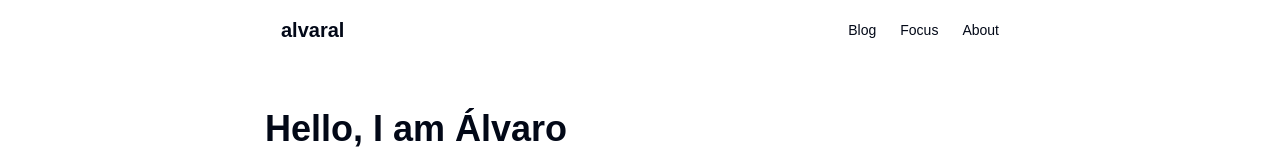
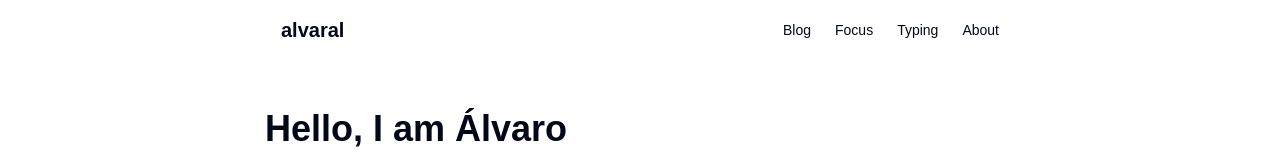
Before and after one commit to alvaral/alvaral, a Next.js app: page / in a window 1280 px wide. Shown: the top 160 px of the page. Built offline with nearby package versions, Linux system fonts and the light colour scheme; no server answers; the database is empty.

Commit message:
feat(nav): link typing page

```diff
--- a/src/app/sitemap.ts
+++ b/src/app/sitemap.ts
@@ -10,6 +10,7 @@ const staticRoutes = [
   { path: "/blog", priority: 0.8 },
   { path: "/about", priority: 0.7 },
   { path: "/focus", priority: 0.6 },
+  { path: "/typing", priority: 0.55 },
 ] as const;
 
 function absoluteUrl(path: string) {
--- a/src/components/Header.tsx
+++ b/src/components/Header.tsx
@@ -21,6 +21,7 @@ export default function Header() {
   const links = [
     { href: "/blog", label: t("blog") },
     { href: "/focus", label: t("focus") },
+    { href: "/typing", label: t("typing") },
     { href: "/about", label: t("about") },
   ];
 
@@ -55,8 +56,8 @@ export default function Header() {
                 <Link
                   key={link.href}
                   href={withLocalePathname(link.href, locale)}
-                  className={`hover:underline ${
-                    isActive ? "underline decoration-2 decoration-black" : ""
+                  className={`inline-flex items-center leading-none transition-transform hover:underline ${
+                    isActive ? "scale-110 font-semibold text-black" : ""
                   }`}
                 >
                   {link.label}
@@ -81,9 +82,9 @@ export default function Header() {
         <Link
           href={withLocalePathname("/", locale)}
           onClick={() => setOpen(false)}
-          className={`hover:underline ${
+          className={`inline-flex items-center leading-none transition-transform hover:underline ${
             currentPathname === "/"
-              ? "underline decoration-2 decoration-black"
+              ? "scale-110 font-semibold text-black"
               : ""
           }`}
         >
@@ -99,8 +100,8 @@ export default function Header() {
               key={link.href}
               href={withLocalePathname(link.href, locale)}
               onClick={() => setOpen(false)}
-              className={`hover:underline ${
-                isActive ? "underline decoration-2 decoration-black" : ""
+              className={`inline-flex items-center leading-none transition-transform hover:underline ${
+                isActive ? "scale-110 font-semibold text-black" : ""
               }`}
             >
               {link.label}
```
